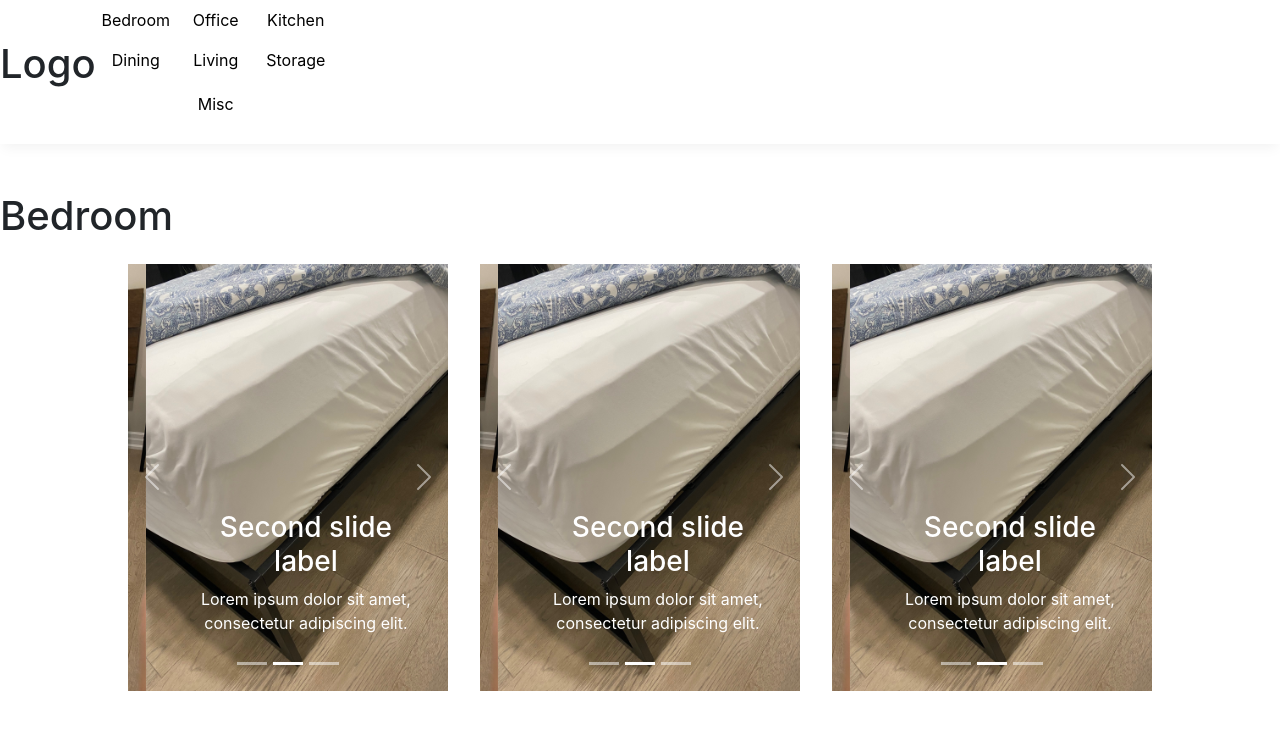
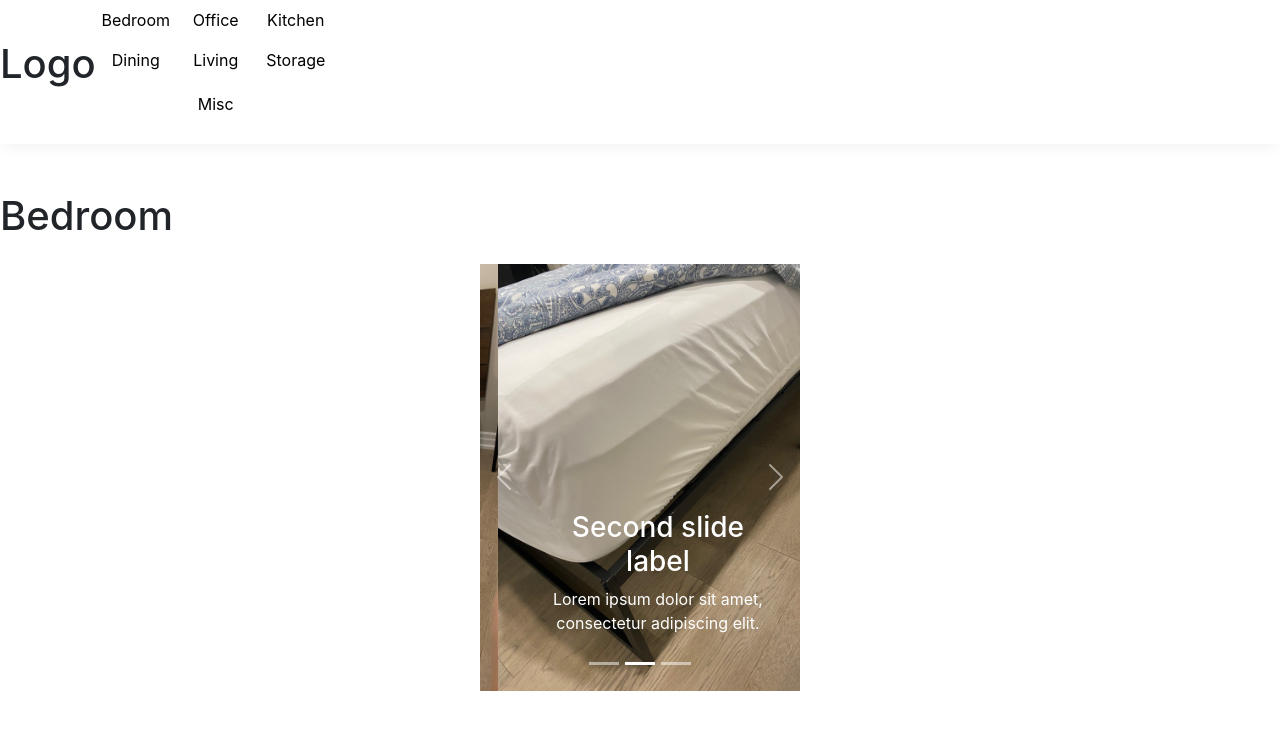
Before and after one commit to sandrosaldutto/the-sands-move, a React (Create React App) app: page / in a window 1280 px wide. Shown: the top 730 px of the page. Built offline with nearby package versions, Linux system fonts and the light colour scheme.

Commit message:
renamed components

```diff
--- a/src/components/Bedroom/Bedroom.js
+++ b/src/components/Bedroom/Bedroom.js
@@ -1,5 +1,5 @@
 import "./Bedroom.scss";
-import Carousel from "../Slideshow/Slideshow";
+import CarouselBed from "../Slideshow/SlideShowBed";
 
 function Bedroom() {
   return (
@@ -7,13 +7,7 @@ function Bedroom() {
       <h1 className="bedroom__title">Bedroom</h1>
       <div className="bedroom__gallery">
         <div className="bedroom__card">
-          <Carousel/>
-        </div>
-        <div className="bedroom__card">
-          <Carousel/>
-        </div>
-        <div className="bedroom__card">
-          <Carousel/>
+          <CarouselBed/>
         </div>
       </div>
     </section>
--- a/src/components/Slideshow/Slideshow.js
+++ b/src/components/Slideshow/SlideShowBed.js
@@ -4,7 +4,7 @@ import bedPhotoOne from "../../assets/images/bedroom-bed-1.jpg";
 import bedPhotoTwo from "../../assets/images/bedroom-bed-2.jpg";
 import bedPhotoThree from "../../assets/images/bedroom-bed-3.jpg";
 
-function Slideshow() {
+function SlideShowBed() {
     return (
         <>
         <Carousel>
@@ -53,4 +53,4 @@ function Slideshow() {
     );
   }
 
-  export default Slideshow;
+  export default SlideShowBed;
```
